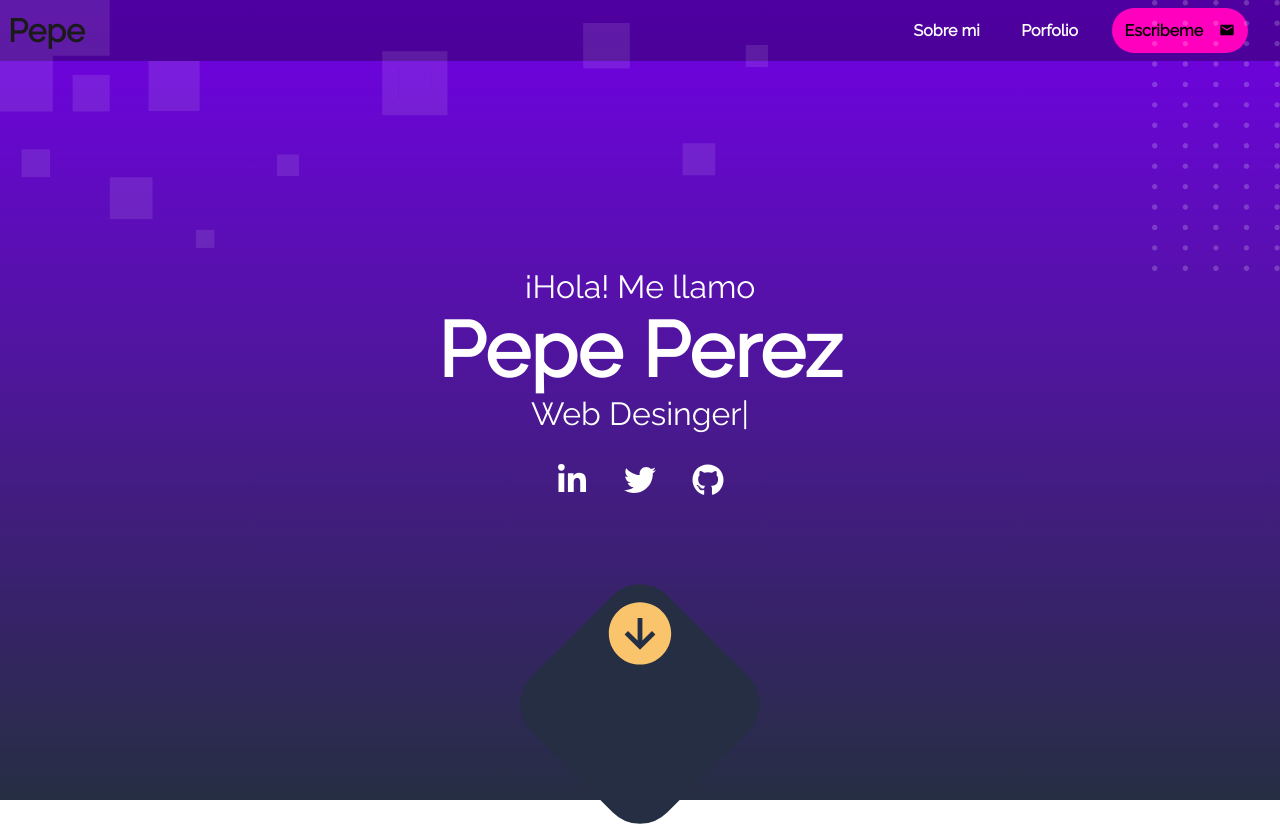
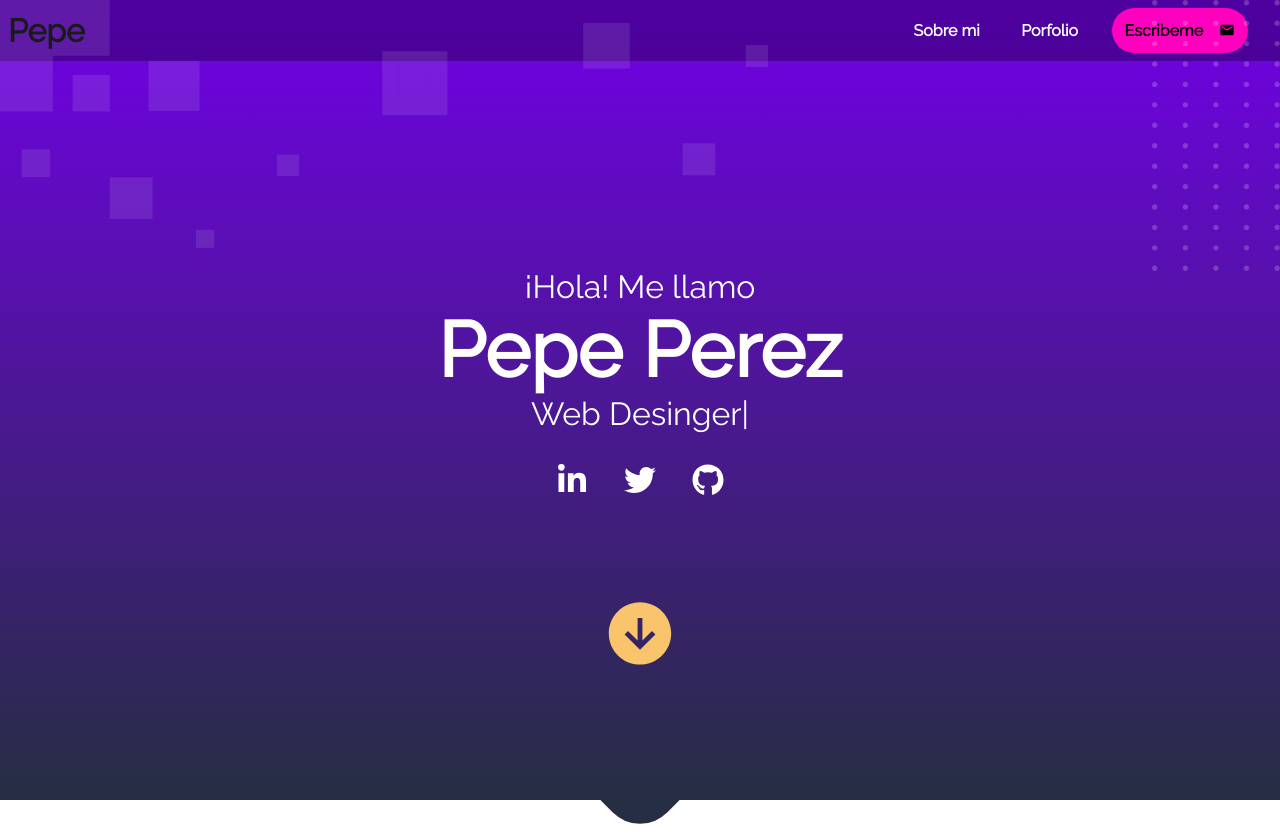
Before and after one commit to Nojipiz/Demo-Portfolio, a Next.js app: page / in a window 1280 px wide. Built offline with nearby package versions, Linux system fonts and the light colour scheme.

Commit message:
Fixed super positión problem with container

```diff
--- a/src/components/MainBanner/styles.module.css
+++ b/src/components/MainBanner/styles.module.css
@@ -62,6 +62,7 @@
   border-radius: 20%;
   min-width: 9rem;
   min-height: 9rem;
+  z-index: -1;
 }
 
 .nextButton{
```
